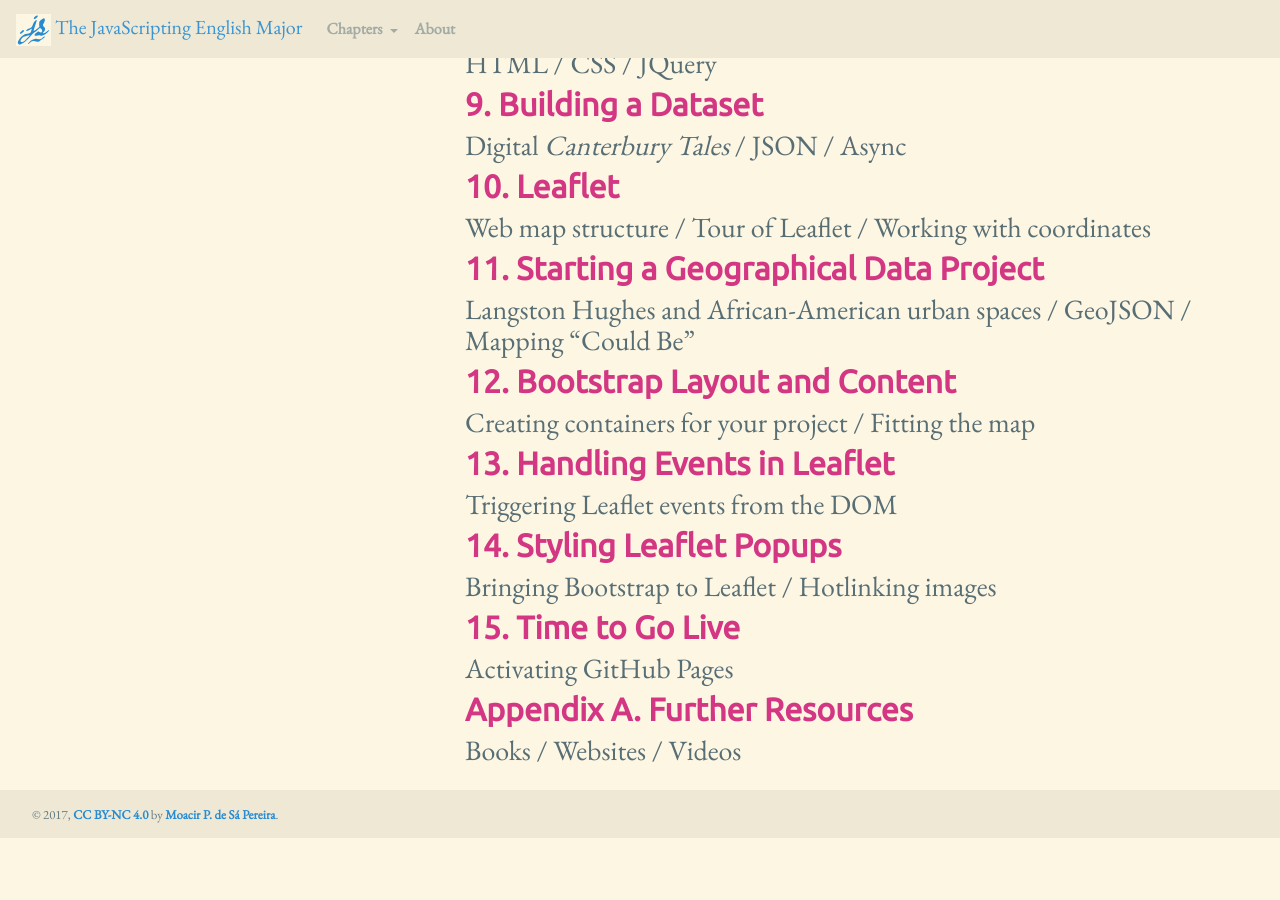
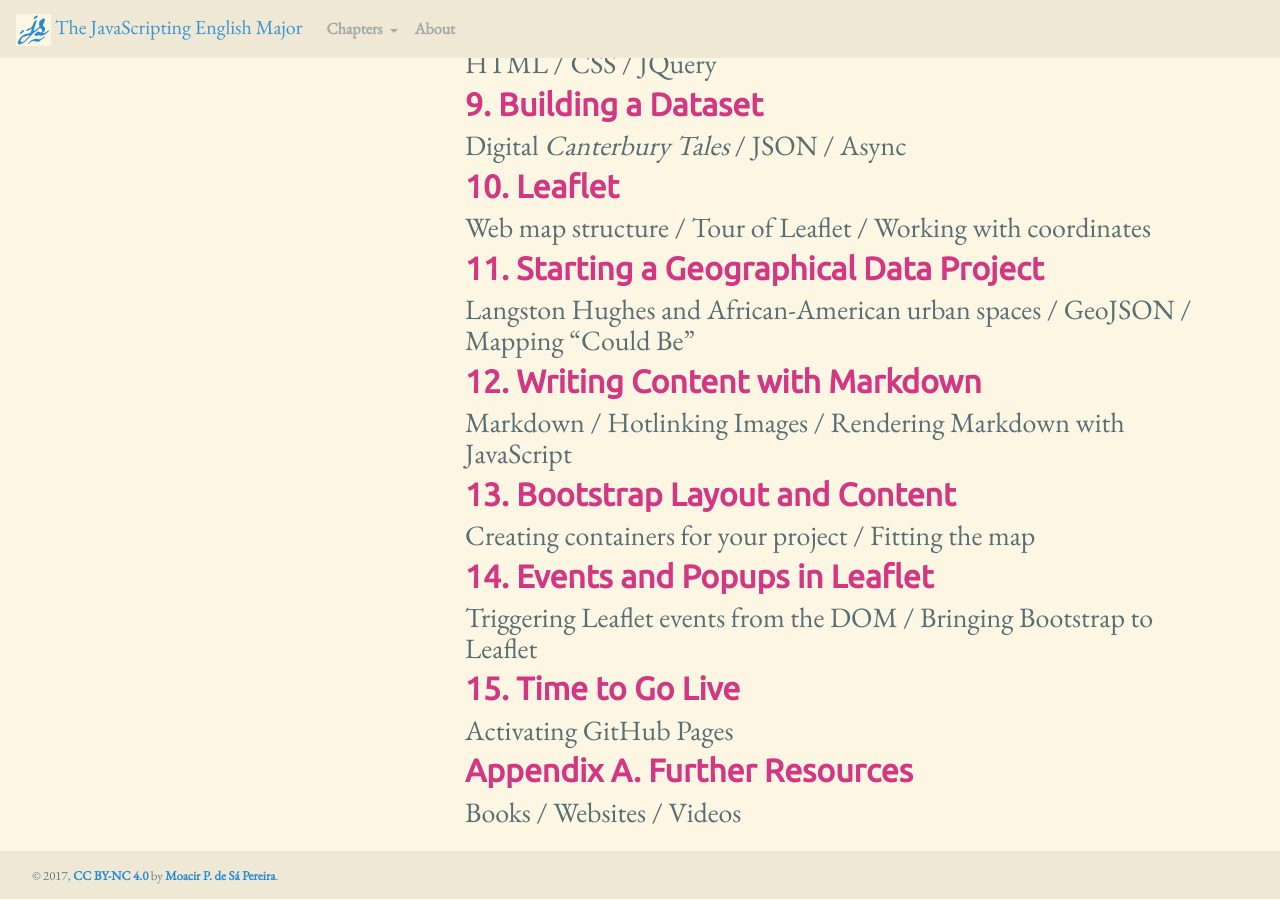
Before and after one commit to muziejus/javascripting-english-major, a Jekyll site: the page built from contents.md, in a window 1280 px wide and 900 px high, scrolled down 1008 px. Built offline with Jekyll 4.4.1, drawn with Linux system fonts in a browser that asks for light colours; nearby versions of some CDN libraries; before the commit the page ends 1847 px from its top, so only the background shows below that.

Commit message:
Screw it, the kids are learning Markdown, too.

```diff
--- a/_includes/navbar.html
+++ b/_includes/navbar.html
@@ -26,9 +26,9 @@
           <a class="dropdown-item" href="/9-dataset">9. Datasets</a>
           <a class="dropdown-item" href="/10-leaflet">10. Leaflet</a>
           <a class="dropdown-item" href="/11-geojson">11. Starting a Project</a>
-          <a class="dropdown-item" href="/12-bootstrap">12. Bootstrap Layout</a>
-          <a class="dropdown-item" href="/13-bootstrap">13. Events in Leaflet</a>
-          <a class="dropdown-item" href="/14-bootstrap">14. Styling Popups</a>
+          <a class="dropdown-item" href="/12-markdown">12. Markdown</a>
+          <a class="dropdown-item" href="/13-bootstrap">13. Layout and Content</a>
+          <a class="dropdown-item" href="/14-bootstrap">14. Events and Popups</a>
           <a class="dropdown-item" href="/15-go-live">15. Going Live</a>
           <a class="dropdown-item" href="/a-resources">A. Resources</a>
         </div>
--- a/contents.md
+++ b/contents.md
@@ -61,17 +61,17 @@
 
 ### Langston Hughes and African-American urban spaces / GeoJSON / Mapping “Could Be”
 
-## [12. Bootstrap Layout and Content](/12-bootstrap)
+## [12. Writing Content with Markdown](/12-markdown)
+
+### Markdown / Hotlinking Images / Rendering Markdown with JavaScript
+
+## [13. Bootstrap Layout and Content](/13-bootstrap)
 
 ### Creating containers for your project / Fitting the map
 
-## [13. Handling Events in Leaflet](/13-leaflet-events)
+## [14. Events and Popups in Leaflet](/14-events-popups)
 
-### Triggering Leaflet events from the DOM
-
-## [14. Styling Leaflet Popups](/14-leaflet-style)
-
-### Bringing Bootstrap to Leaflet / Hotlinking images
+### Triggering Leaflet events from the DOM / Bringing Bootstrap to Leaflet
 
 ## [15. Time to Go Live](/15-go-live)
 
```
Also changed, not shown: 12-bootstrap.md (deleted, +0 -5 lines), 12-markdown.md (added, +69 -0 lines), 13-bootstrap.md (added, +86 -0 lines), 13-leaflet-events.md (deleted, +0 -5 lines), 14-events-popups.md (added, +5 -0 lines), 14-leaflet-style.md (deleted, +0 -5 lines).
